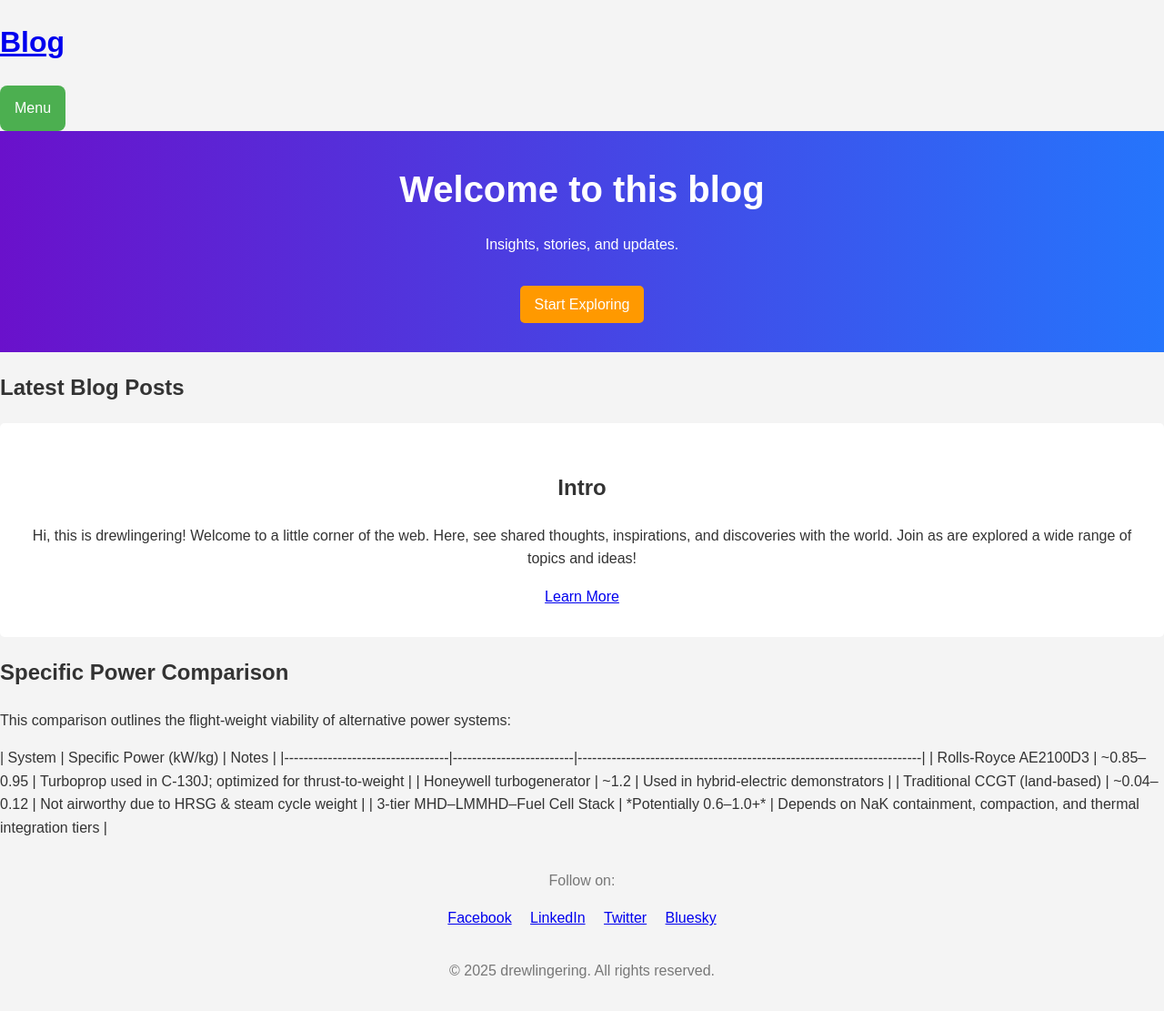
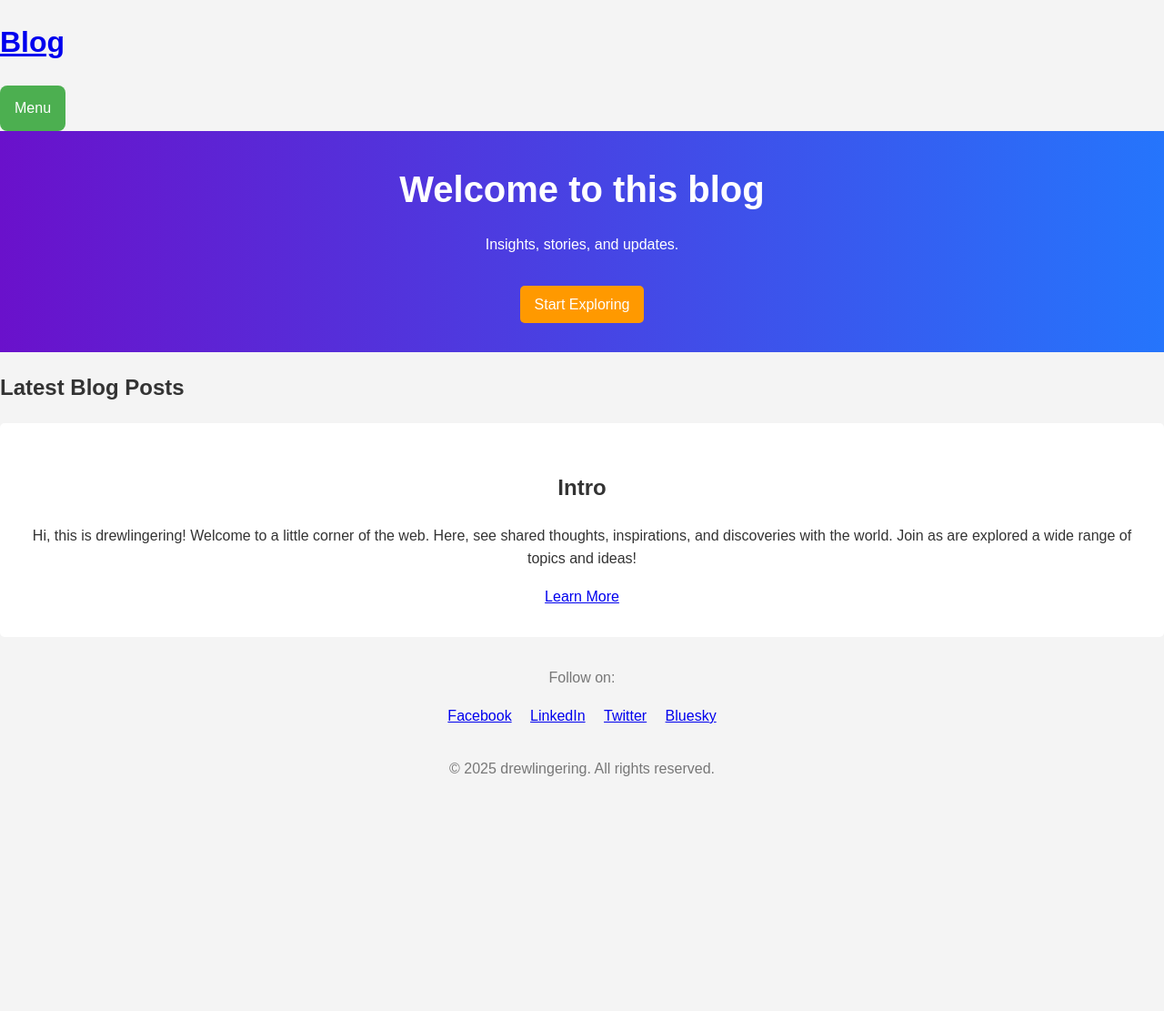
Before and after one commit to drewlingering/drewlingering.github.io, a Jekyll site: the page built from index.html, in a window 1280 px wide. Shown: the whole page at 91% size. Built offline with Jekyll 4.4.1, drawn with Linux system fonts in a browser that asks for light colours; comment, search, counter and statistics services are not loaded; after the commit the page ends 900 px from its top, so only the background shows below that.

Commit message:
Update index.html

```diff
--- a/index.html
+++ b/index.html
@@ -34,17 +34,7 @@ title: "Home"
     </p>
     <a href="/about" class="btn">Learn More</a>
 </section>
-<section>
-  <h2>Specific Power Comparison</h2>
-  <p>This comparison outlines the flight-weight viability of alternative power systems:</p>
-| System                            | Specific Power (kW/kg) | Notes                                                                 |
-|----------------------------------|-------------------------|-----------------------------------------------------------------------|
-| Rolls-Royce AE2100D3             | ~0.85–0.95              | Turboprop used in C-130J; optimized for thrust-to-weight              |
-| Honeywell turbogenerator         | ~1.2                    | Used in hybrid-electric demonstrators                                |
-| Traditional CCGT (land-based)    | ~0.04–0.12              | Not airworthy due to HRSG & steam cycle weight                       |
-| 3-tier MHD–LMMHD–Fuel Cell Stack | *Potentially 0.6–1.0+*   | Depends on NaK containment, compaction, and thermal integration tiers |
 
-</section>
 
 <footer>
     <p>Follow on:</p>
```
